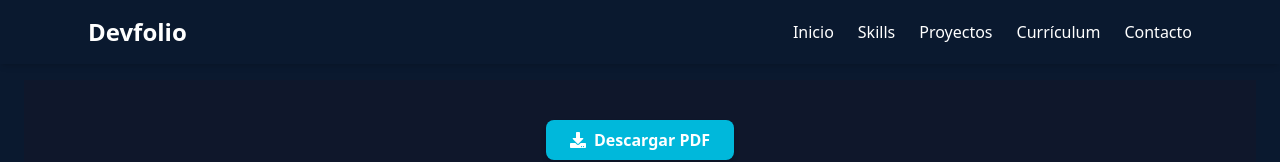
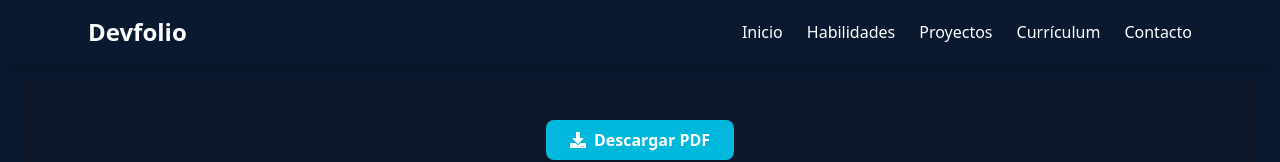
Before and after one commit to blackgoku-97/portafolio, a React (Vite) app: page /curriculum in a window 1280 px wide. Shown: the top 162 px of the page. Built offline with nearby package versions, Linux system fonts and the light colour scheme.

Commit message:
mejorando 13

```diff
--- a/src/components/Navbar.tsx
+++ b/src/components/Navbar.tsx
@@ -41,7 +41,7 @@ export default function Navbar() {
         {/* Menú en desktop */}
         <ul className="hidden md:flex gap-6">
           <li><Link to="/">Inicio</Link></li>
-          <li><Link to="/skills">Skills</Link></li>
+          <li><Link to="/skills">Habilidades</Link></li>
           <li><Link to="/projects">Proyectos</Link></li>
           <li><Link to="/curriculum">Currículum</Link></li>
           <li><Link to="/contact">Contacto</Link></li>
```
